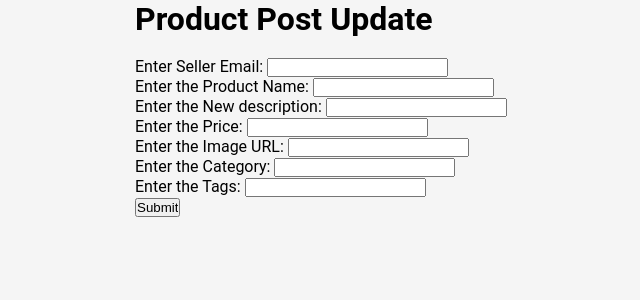
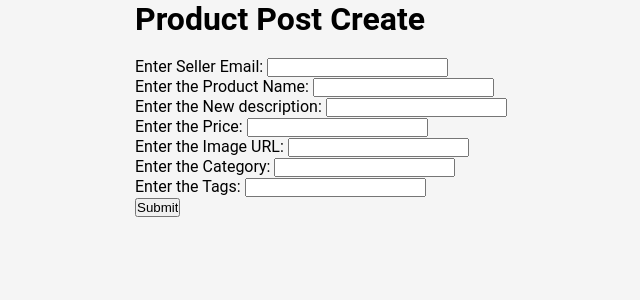
Before and after one commit to Blazekiller8/College-Bazaar, a FastAPI app: page /product-post/new in a window 1280 px wide. Shown: the top 300 px of the page, without its empty margins (265-905 px from the left). Run offline with FastAPI, Linux system fonts and the light colour scheme.

Commit message:
minor fixes

```diff
--- a/app.py
+++ b/app.py
@@ -432,7 +432,7 @@ async def update_product_post(request: Request):
 '''
 
 
-@app.post("/db/prod-posts/update", response_description="Update a product_post", response_class=HTMLResponse)
+@app.post("/db/product-post/update", response_description="Update a product_post", response_class=HTMLResponse)
 async def update_product_post(request: Request, name: str = Form(...), seller_email: EmailStr = Form(...), description: str = Form(...), price: float = Form(...), image_url: str = Form(...), category: str = Form(...), tags: list = Form(...)):
     try:
         if seller_email == None or name == None:
--- a/templates/product_post_create.html
+++ b/templates/product_post_create.html
@@ -4,12 +4,12 @@
     <meta charset="UTF-8">
     <meta http-equiv="X-UA-Compatible" content="IE=edge">
     <meta name="viewport" content="width=device-width, initial-scale=1.0">
-    <title>Update Post</title>
+    <title>Create Post</title>
     <link rel="stylesheet" href="{{ url_for('static', path='css/main.css') }}">
 </head>
 <body>
     <main>
-        <h1>Product Post Update</h1>
+        <h1>Product Post Create</h1>
         <br>
             <form method="POST" action="/db/product-posts/add" enctype="multipart/form-data">
                 <label for="seller_email">Enter Seller Email:</label>
--- a/templates/product_post_update.html
+++ b/templates/product_post_update.html
@@ -11,7 +11,7 @@
     <main>
         <h1>Product Post Update</h1>
         <br>
-            <form method="POST" action="/db/prod-posts/update" enctype="multipart/form-data">
+            <form method="POST" action="/db/product-post/update" enctype="multipart/form-data">
                 <label for="seller_email">Enter Seller Email:</label>
                 <input type="email" name="seller_email" id="seller_email">
                 <br>
```
